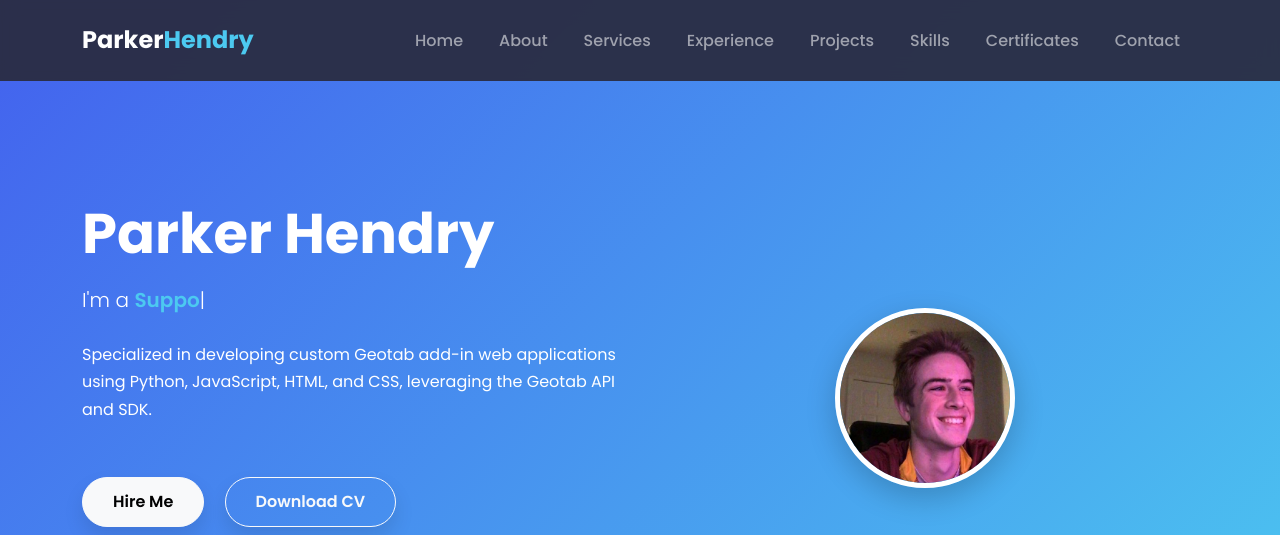
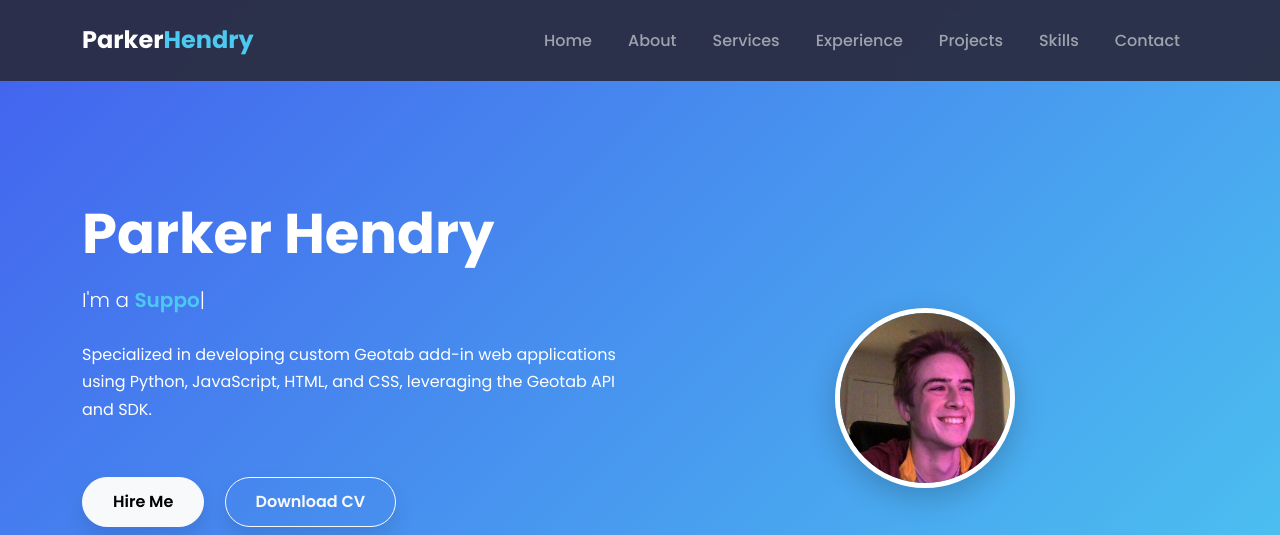
Before and after one commit to parkerhendry/parkerhendry.github.io, a plain HTML site: page index.html in a window 1280 px wide. Shown: the top 535 px of the page. Drawn offline with nearby package versions, Linux system fonts and the light colour scheme.

Commit message:
Revised Resume

```diff
--- a/index.html
+++ b/index.html
@@ -810,7 +810,7 @@
                     <li class="nav-item"><a class="nav-link" href="#experience">Experience</a></li>
                     <li class="nav-item"><a class="nav-link" href="#projects">Projects</a></li>
                     <li class="nav-item"><a class="nav-link" href="#skills">Skills</a></li>
-                    <li class="nav-item"><a class="nav-link" href="#certificates">Certificates</a></li>
+                    <!--<li class="nav-item"><a class="nav-link" href="#certificates">Certificates</a></li>-->
                     <!--<li class="nav-item"><a class="nav-link" href="#testimonials">Testimonials</a></li>-->
                     <li class="nav-item"><a class="nav-link" href="#contact">Contact</a></li>
                 </ul>
@@ -1202,7 +1202,7 @@
         </div>
     </section>
 
-    <!-- Certificates Section -->
+    <!-- Certificates Section
     <section id="certificates" class="certificates-section py-5" data-aos="fade-up">
         <div class="container">
             <div class="section-title text-center">
@@ -1244,6 +1244,7 @@
         </div>
     </section>
 
+    -->
 
     <!-- Testimonials Section -->
      <!--
```
Also changed, not shown: 1 other file.
